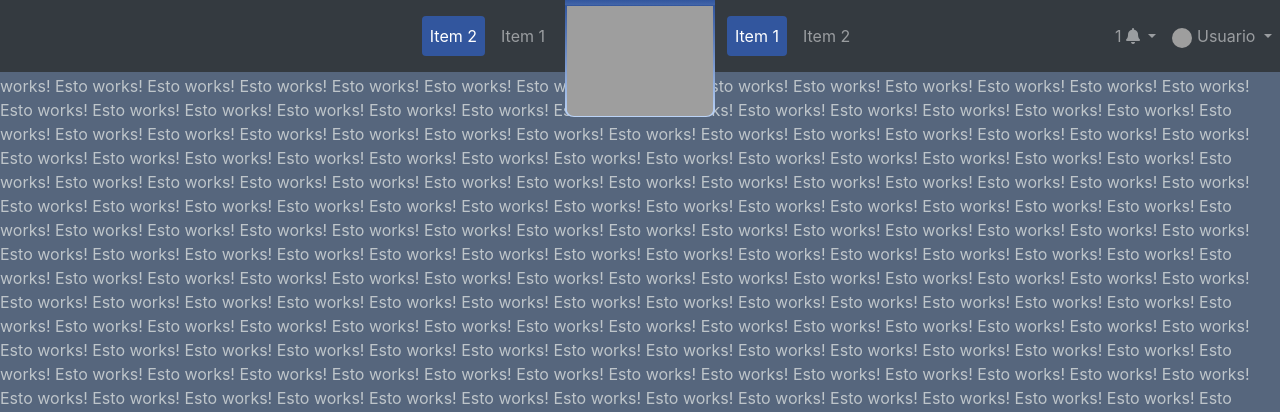
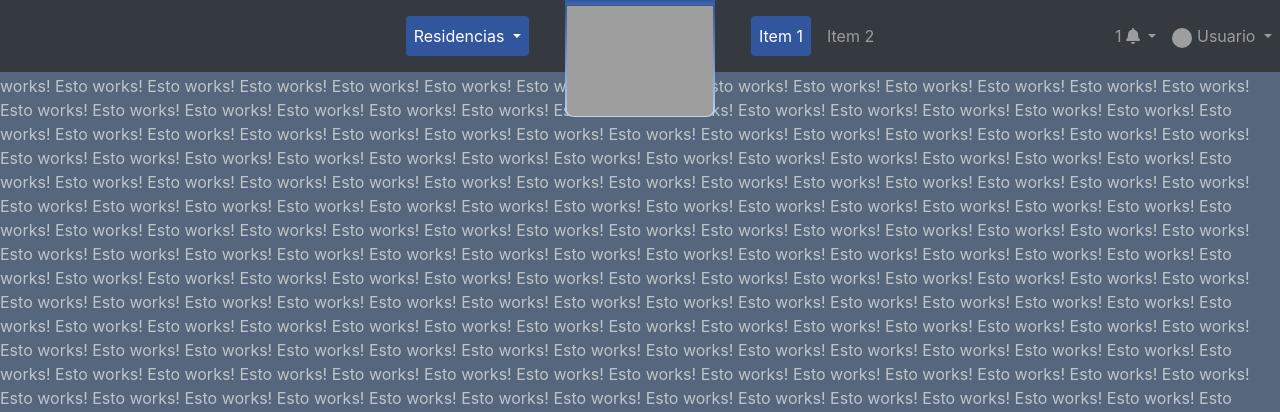
Before and after one commit to Pastorsin/home-switch-home, a Django app: page / in a window 1280 px wide. Shown: the top 412 px of the page. Run offline with Django 3.2, Linux system fonts and the light colour scheme; some libraries are stand-ins or nearby versions; grey boxes are pictures that could not be loaded.

Commit message:
Navbar posicionamiento arreglado

```diff
--- a/static/base/nav.css
+++ b/static/base/nav.css
@@ -24,3 +24,10 @@
 	transition: background-color 0.5s;
 	color: white;
 }
+
+/* Dropdown center */
+#dropdown-residencia {
+  left: 50% !important;
+  transform: translateX(-50%) !important;
+  top: 100% !important;
+}
--- a/templates/base.html
+++ b/templates/base.html
@@ -30,19 +30,25 @@
 
 		<!-- Navbar -->
 		<nav class="mb-1 navbar navbar-expand-lg navbar-dark fixed-top bg-dark py-0 px-0" role="navigation">
-			<div class="collapse navbar-collapse">
 
-				<!-- Items izquierda -->
-				<ul class="navbar-nav ml-auto nav-pills">
-					<li class="nav-item mx-1">
-						<a class="nav-link active" href="{% url 'agregarResidencia' %}">Item 2</a>
-					</li>
-					<li class="nav-item mx-1">
-						<a class="nav-link" href="{% url 'listadoResidencias' %}">Item 1</a>
+			<!-- Izquierda -->
+			<div class="collapse navbar-collapse w-100 order-1 order-lg-0">
+				<ul class="ml-auto mr-4 navbar-nav nav-pills">
+					<li class="dropdown mx-1">
+						<a class="nav-link active dropdown-toggle" data-toggle="dropdown" href="#">
+							Residencias
+						</a>
+						<div class="dropdown-menu dropdown-secondary" id="dropdown-residencia">
+							<a class="dropdown-item" href="{% url 'agregarResidencia' %}">Agregar</a>
+							<div class="dropdown-divider"></div>
+							<a class="dropdown-item" href="{% url 'listadoResidencias' %}">Listado</a>
+						</div>
 					</li>
 				</ul>
+			</div>
 
-				<!--- Logo centrado -->
+			<!--- Centro logo -->
+			<div class="d-flex m-0 justify-content-center order-0">
 				<ul class="navbar-nav mr-2 ml-2">
 					<li class="nav-item">
 						<a id="logo" class="navbar-brand mr-0" href="/">
@@ -50,9 +56,12 @@
 						</a>
 					</li>
 				</ul>
+			</div>
 
-				<!-- Items derecha -->
-				<ul class="navbar-nav mr-auto nav-pills">
+			<!-- Derecha -->
+			<div class="collapse navbar-collapse w-100 order-1 order-lg-0">
+				<!-- Items -->
+				<ul class="navbar-nav ml-4 mr-auto nav-pills">
 					<li class="nav-item mx-1">
 						<a class="nav-link active" href="#">Item 1</a>
 					</li>
@@ -63,14 +72,14 @@
 
 				<!-- Usuario -->
 				<ul class="navbar-nav m-0 nav-flex-icons position-absolute r-0" style="right: 0%;">
-					<!-- Notificación -->
+
+					<!-- Notificaciones -->
 					<li class="nav-item dropdown">
 						<a class="nav-link dropdown-toggle" data-toggle="dropdown" href="#">
 							<span id="notificador">1</span>
 							<i class='fas fa-bell'></i>
 						</a>
-						<div class="dropdown-menu dropdown-menu-right dropdown-secondary"
-							aria-labelledby="navbarDropdownMenuLink-55">
+						<div class="dropdown-menu dropdown-menu-right dropdown-secondary">
 							<a class="dropdown-item" href="#">Notificación 1</a>
 							<div class="dropdown-divider"></div>
 							<a class="dropdown-item" href="#">Notificación 2</a>
@@ -78,7 +87,8 @@
 							<a class="dropdown-item" href="#">Notificación 3</a>
 						</div>
 					</li>
-					<!-- Cuenta -->
+
+					<!-- Usuario -->
 					<li class="nav-item avatar dropdown">
 						<a class="nav-link dropdown-toggle" data-toggle="dropdown"
 							aria-haspopup="true" aria-expanded="false" href="#">
@@ -92,8 +102,13 @@
 							<a class="dropdown-item" href="#">Cerrar sesión</a>
 						</div>
 					</li>
+
 				</ul>
 			</div>
+
+			<!-- <div>
+
+			</div> -->
 		</nav>
 
 		{% block content %}
```
